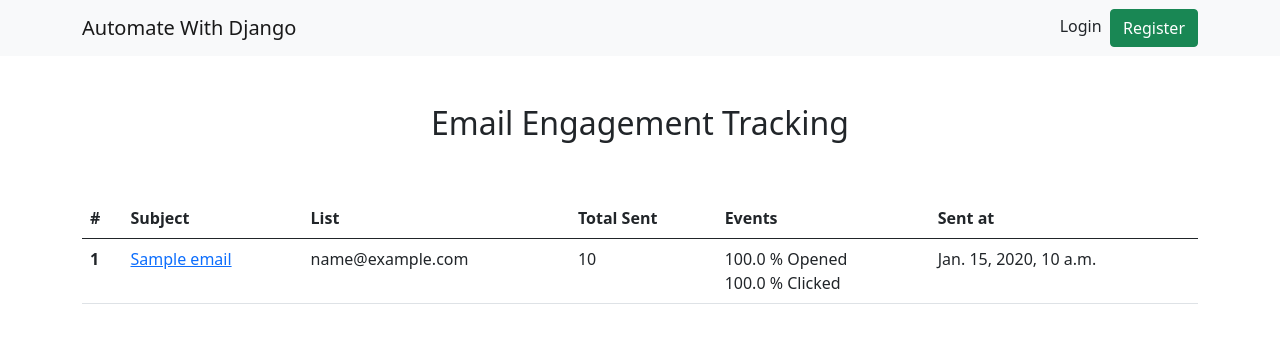
After one commit to sagarkhatridk/automate_with_django, a Django app: page /emails/track/dashboard/ in a window 1280 px wide. The commit adds this page. Shown: the top 343 px of the page. Run offline with Django 5.2, Linux system fonts and the light colour scheme; tables that the repository leaves empty hold one stand-in row (values such as "Sample post"); parts of the project's set-up code (start-up, migrations or seed data) failed here and were passed over; some libraries are stand-ins or nearby versions.

Commit message:
email tracking module completed

```diff
--- a/awd_main/settings.py
+++ b/awd_main/settings.py
@@ -26,7 +26,7 @@ SECRET_KEY = config('SECRET_KEY')
 # SECURITY WARNING: don't run with debug turned on in production!
 DEBUG = config('DEBUG', default=False, cast=bool)
 
-ALLOWED_HOSTS = []
+ALLOWED_HOSTS = ["*"]
 
 
 # Application definition
@@ -173,3 +173,7 @@ EMAIL_BACKEND = "anymail.backends.sendinblue.EmailBackend"
 ANYMAIL = {
     "SENDINBLUE_API_KEY": config("SENDINBLUE_API_KEY")
 }
+
+
+CSRF_TRUSTED_ORIGINS = ['https://6169-2402-3a80-1b86-d044-6436-2ee7-485-ed2.ngrok-free.app']
+BASE_URL = 'https://6169-2402-3a80-1b86-d044-6436-2ee7-485-ed2.ngrok-free.app'
--- a/dataentry/tasks.py
+++ b/dataentry/tasks.py
@@ -26,7 +26,7 @@ def import_data_task(file_path, model_name):
     mail_subject = 'Import Data Completed'
     message = 'Your data import has been successful.'
     to_email = settings.DEFAULT_TO_EMAIL
-    send_email_notification(mail_subject, message, to_email)
+    send_email_notification(mail_subject, message, [to_email])
     return 'Data Imported successfully'
 
 @app.task
@@ -41,5 +41,5 @@ def export_data_task(model_name):
     mail_subject = 'Export Data Completed'
     message = 'Your data Export has been successful.'
     to_email = settings.DEFAULT_TO_EMAIL
-    send_email_notification(mail_subject, message, to_email, attechment=file_path)
+    send_email_notification(mail_subject, message, [to_email], attechment=file_path)
     return 'Data Exported Successfully'
--- a/emails/models.py
+++ b/emails/models.py
@@ -8,6 +8,10 @@ class List(models.Model):
 
     def __str__(self) -> str:
         return self.email_list
+
+    def count_emails(self):
+        count = Subscriber.objects.filter(email_list=self).count()
+        return count
 
 class Subscriber(models.Model):
     email_list = models.ForeignKey(List, on_delete=models.CASCADE)
@@ -25,3 +29,42 @@ class Email(models.Model):
 
     def __str__(self) -> str:
         return self.subject
+
+    def open_rate(self):
+        total_sent = self.email_list.count_emails()
+
+        opened_count = EmailTracking.objects.filter(email=self, opened_at__isnull=False).count()
+
+        # Formula
+        opened_rate = (opened_count/total_sent) * 100 if total_sent > 0 else 0
+        return round(opened_rate, 2)
+
+    def click_rate(self):
+        total_sent = self.email_list.count_emails()
+        opened_count = EmailTracking.objects.filter(email=self, opened_at__isnull=False).count()
+
+        if opened_count > 0:
+            clicked_count = EmailTracking.objects.filter(email=self, clicked_at__isnull=False).count()
+            # Formula
+            click_rate = (clicked_count/opened_count) * 100 if total_sent > 0 else 0
+        else:
+            click_rate = 0
+
+        return round(click_rate, 2)
+
+class Sent(models.Model):
+    email = models.ForeignKey(Email, on_delete=models.CASCADE, null=True, blank=True)
+    total_sent = models.IntegerField()
+
+    def __str__(self) -> str:
+        return str(self.email) + ' - ' + str(self.total_sent) + ' Email sent'
+
+class EmailTracking(models.Model):
+    email = models.ForeignKey(Email, on_delete=models.CASCADE, null=True, blank=True)
+    subscriber = models.ForeignKey(Subscriber, on_delete=models.CASCADE, null=True, blank=True)
+    unique_id = models.CharField(max_length=255, unique=True)
+    opened_at = models.DateTimeField(null=True, blank=True)
+    clicked_at = models.DateTimeField(null=True, blank=True)
+
+    def __str__(self) -> str:
+        return self.email.subject
--- a/emails/tasks.py
+++ b/emails/tasks.py
@@ -2,6 +2,6 @@ from awd_main.celery import app
 from dataentry.utils import send_email_notification
 
 @app.task
-def send_email_task(mail_subject, message, to_email, attechment):
-    send_email_notification(mail_subject, message, to_email, attechment)
+def send_email_task(mail_subject, message, to_email, attechment, email_id):
+    send_email_notification(mail_subject, message, to_email, attechment, email_id)
     return "Email sending task executed."
--- a/emails/urls.py
+++ b/emails/urls.py
@@ -5,4 +5,8 @@ from . import views
 
 urlpatterns = [
     path('send-email/', views.send_email, name="send_email"),
+    path('track/click/<unique_id>/', views.track_click, name="track_click"),
+    path('track/open/<unique_id>/', views.track_open, name="track_open"),
+    path('track/dashboard/', views.track_dashboard, name="track_dashboard"),
+    path('track/stats/<int:pk>', views.track_stats, name="track_stats"),
 ]
--- a/emails/views.py
+++ b/emails/views.py
@@ -1,35 +1,40 @@
-from django.shortcuts import render, redirect
+from django.http import HttpResponse, HttpResponseRedirect
+from django.shortcuts import render, redirect, get_object_or_404
 from .tasks import send_email_task
 from .forms import EmailForm
 from django.contrib import messages
 from django.conf import settings
-from .models import Subscriber
+from .models import Sent, Subscriber, Email, EmailTracking
+from django.db.models import Sum
+from django.utils import timezone
 
 # Create your views here.
 def send_email(request):
     if request.method == 'POST':
         email_form = EmailForm(request.POST, request.FILES)
         if email_form.is_valid():
-            email_form = email_form.save()
+            email = email_form.save()
 
             # TODO send an Email
             mail_subject = request.POST.get('subject')
             message = request.POST.get('body')
 
             # Access the selected email list
-            email_list = email_form.email_list
+            email_list = email.email_list
 
             # extract email addresses from the Subscripber model in the selected emai list
             subscribers = Subscriber.objects.filter(email_list=email_list)
             to_email = [email.email_address for email in subscribers]
 
-            if email_form.attechment:
-                attechment = email_form.attechment.path
+            if email.attechment:
+                attechment = email.attechment.path
             else:
                 attechment = None
 
+            email_id = email.id
+
             #  hand ove email sending task to celery
-            send_email_task.delay(mail_subject, message, to_email, attechment)
+            send_email_task.delay(mail_subject, message, to_email, attechment, email_id)
 
             messages.success(request, 'Email Send Successfully')
             return redirect('send_email')
@@ -42,3 +47,45 @@ def send_email(request):
             'email_form':email_form
         }
         return render(request, 'emails/send-email.html', context)
+
+def track_click(request, unique_id):
+    try:
+        email_tracking = EmailTracking.objects.get(unique_id=unique_id)
+        url = request.GET.get('url')
+        # Check if the clicked_at field is already set or not
+        if not email_tracking.clicked_at:
+            email_tracking.clicked_at = timezone.now()
+            email_tracking.save()
+        return HttpResponseRedirect(url)
+    except:
+        return HttpResponse("Email Tracking record not found.")
+
+def track_open(request, unique_id):
+    try:
+        email_tracking = EmailTracking.objects.get(unique_id=unique_id)
+        # Check if the opened_at field is already set or not
+        if not email_tracking.opened_at:
+            email_tracking.opened_at = timezone.now()
+            email_tracking.save()
+            return HttpResponse("Email Opened")
+        else:
+            print("Email already Opened.")
+            return HttpResponse("Email already Opened.")
+    except:
+        return HttpResponse("Email Tracking record not found.")
+
+def track_stats(request, pk):
+    email = get_object_or_404(Email, pk=pk)
+    sent = Sent.objects.get(email=email)
+    context = {
+        'email':email,
+        'total_sent':sent.total_sent,
+    }
+    return render(request, 'emails/track_stats.html', context)
+
+def track_dashboard(request):
+    emails = Email.objects.all().annotate(total_sent=Sum('sent__total_sent')).order_by('-sent_at')
+    context = {
+        'emails':emails
+    }
+    return render(request, 'emails/track_dashboard.html', context)
--- /dev/null
+++ b/templates/emails/track_dashboard.html
@@ -0,0 +1,36 @@
+{% extends 'base.html' %}
+
+{% block content %}
+
+<div class="container">
+    <h2 class="text-center p-5">Email Engagement Tracking</h2>
+    <table class="table table-hover">
+        <thead>
+          <tr>
+            <th scope="col">#</th>
+            <th scope="col">Subject</th>
+            <th scope="col">List</th>
+            <th scope="col">Total Sent</th>
+            <th scope="col">Events</th>
+            <th scope="col">Sent at</th>
+          </tr>
+        </thead>
+        <tbody>
+            {% for email in emails %}
+          <tr>
+            <th scope="row">{{forloop.counter}}</th>
+            <td><a href="{% url 'track_stats' email.pk %}">{{email.subject}}</a></td>
+            <td>{{email.email_list}}</td>
+            <td>{% if email.total_sent %}{{email.total_sent}}{% else %}-{% endif %}</td>
+            <td>
+                <div>{{email.open_rate}} % Opened</div>
+                <div>{{email.click_rate}} % Clicked</div>
+            </td>
+            <td>{{email.sent_at}}</td>
+          </tr>
+          {% endfor %}
+        </tbody>
+      </table>
+</div>
+
+{% endblock %}
--- a/templates/home.html
+++ b/templates/home.html
@@ -50,7 +50,7 @@
     <div class="row pt-5">
         <!-- Email Tracking -->
         <div class="col-md-4">
-            <a href="#" class="text-decoration-none text-dark">
+            <a href="{% url 'track_dashboard' %}" class="text-decoration-none text-dark">
                 <div class="card alert-warning shadow">
                     <div class="card-header">
                     <h4>Email Tracking</h4>
```
Also changed, not shown: dataentry/utils.py (+55 -6 lines), emails/admin.py (+7 -1 lines), templates/emails/track_stats.html (added, +43 -0 lines), emails/migrations/0005_emailtracking.py (added), emails/migrations/0006_sent.py (added), readme.txt, 1 other file.
